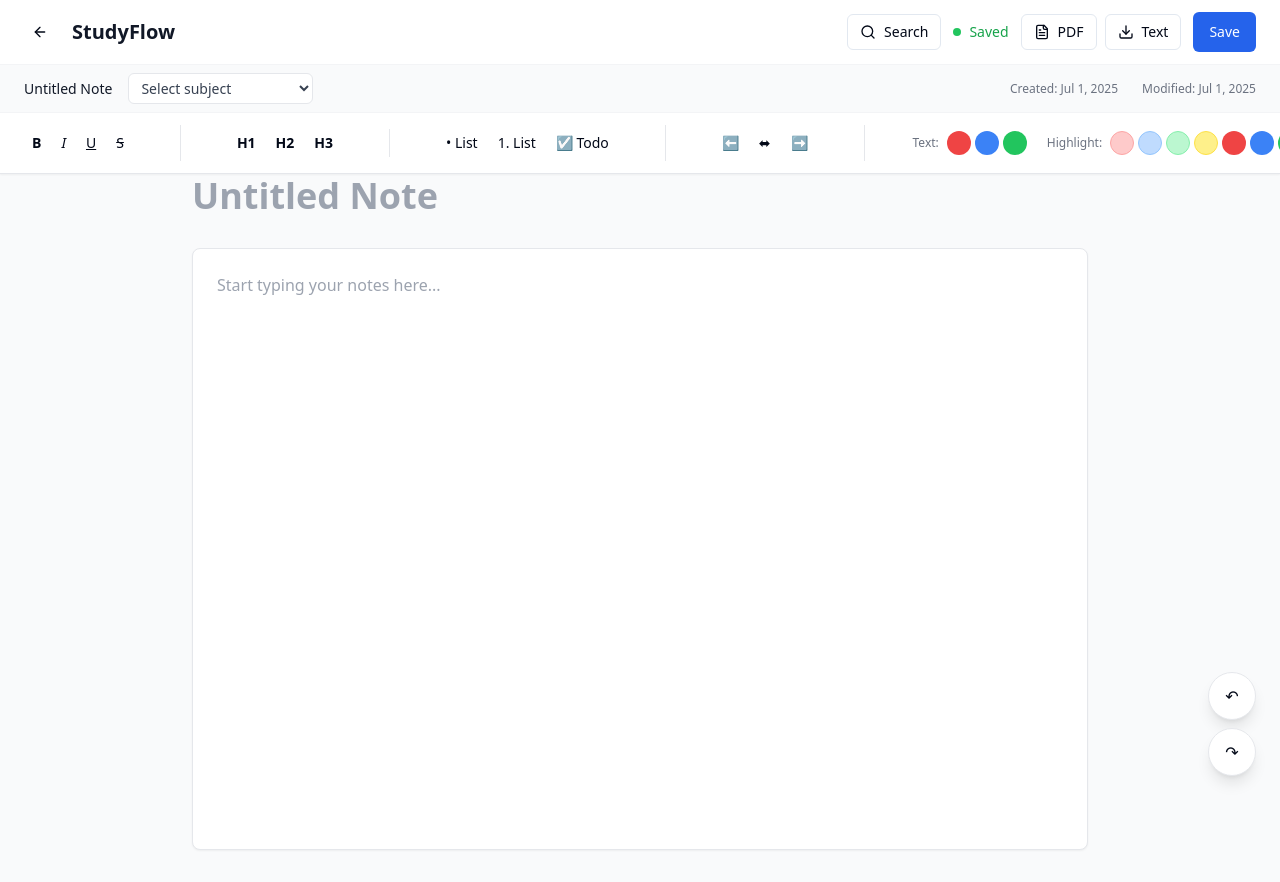
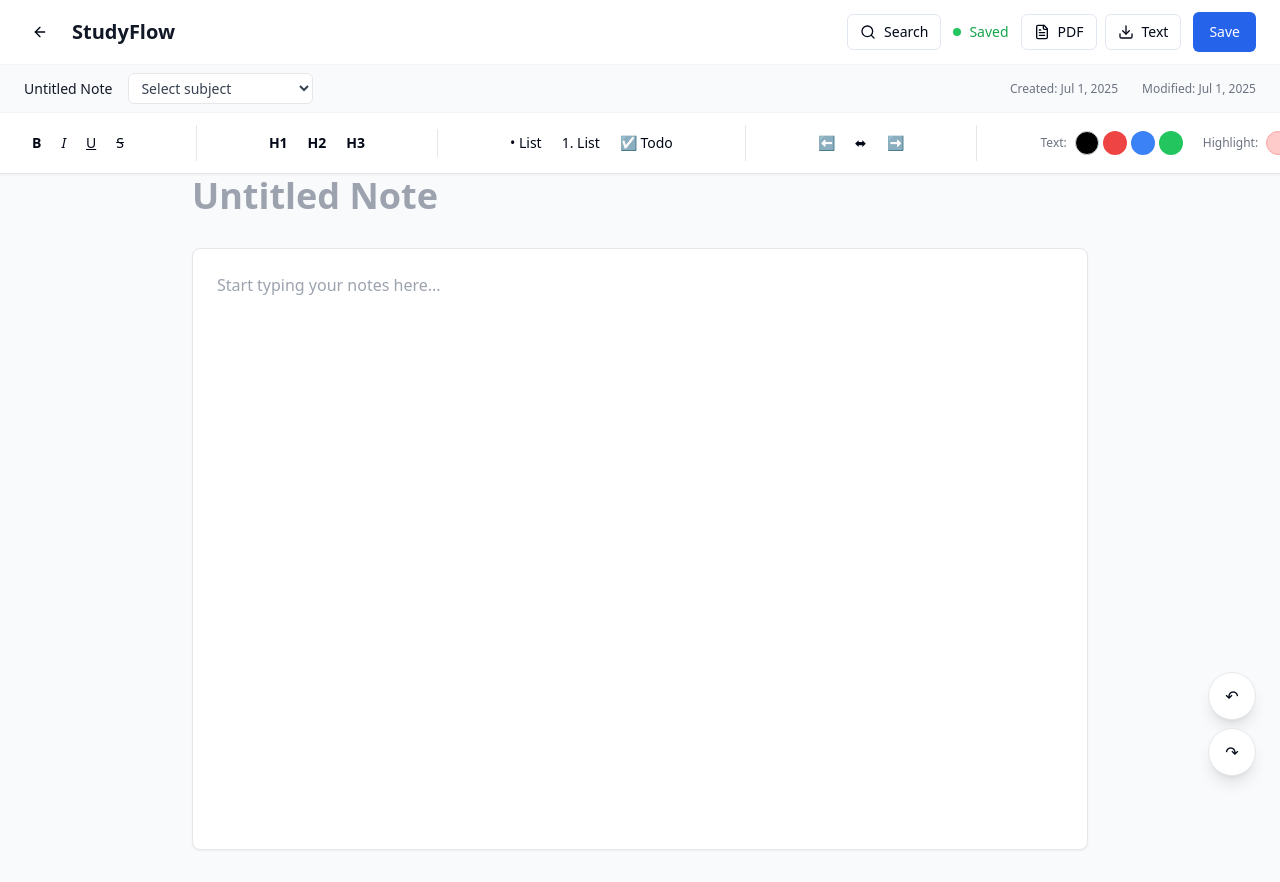
Before and after one commit to PhenyoKh/curious-dashboard-craft, a React (Vite) app: page /note in a window 1280 px wide. Built offline with nearby package versions, Linux system fonts and the light colour scheme.

Commit message:
Fix formatting toolbar highlights and colors
- Removed extra highlight colors, keeping only pastel options.
- Added black color option.
- Fixed highlight selection/unselection and visual feedback.

```diff
--- a/src/components/note/NoteFormattingToolbar.tsx
+++ b/src/components/note/NoteFormattingToolbar.tsx
@@ -13,35 +13,69 @@ const NoteFormattingToolbar: React.FC<NoteFormattingToolbarProps> = ({
   onFormatText,
   wordCount
 }) => {
+  const handleHighlightClick = (color: string) => {
+    // Check if the current selection already has this highlight color
+    const selection = window.getSelection();
+    if (selection && selection.rangeCount > 0) {
+      const range = selection.getRangeAt(0);
+      const parentElement = range.commonAncestorContainer.parentElement;
+
+      // If already highlighted with this color, remove the highlight
+      if (parentElement && parentElement.style.backgroundColor === color) {
+        onFormatText('hiliteColor', 'transparent');
+        return;
+      }
+    }
+
+    // Apply the highlight color
+    onFormatText('hiliteColor', color);
+  };
+
+  const isFormatActive = (command: string) => {
+    try {
+      return document.queryCommandState(command);
+    } catch {
+      return false;
+    }
+  };
+
   return (
     <div className="px-6 py-3 overflow-x-auto">
-      <div className="flex items-center gap-12 min-w-max">
+      <div className="flex items-center gap-16 min-w-max">
         {/* Group 1: Text Formatting */}
-        <div className="flex items-center gap-1 pr-12 border-r border-gray-200">
+        <div className="flex items-center gap-1 pr-16 border-r border-gray-200">
           <button
             onClick={() => onFormatText('bold')}
-            className="p-2 hover:bg-gray-100 rounded text-sm font-bold transition-colors"
+            className={`p-2 hover:bg-gray-100 rounded text-sm font-bold transition-colors ${
+              isFormatActive('bold') ? 'bg-blue-100 text-blue-700' : ''
+            }`}
             title="Bold (Ctrl+B)"
           >
             B
           </button>
           <button
             onClick={() => onFormatText('italic')}
-            className="p-2 hover:bg-gray-100 rounded text-sm italic transition-colors"
+            className={`p-2 hover:bg-gray-100 rounded text-sm italic transition-colors ${
+              isFormatActive('italic') ? 'bg-blue-100 text-blue-700' : ''
+            }`}
             title="Italic (Ctrl+I)"
           >
             I
           </button>
           <button
             onClick={() => onFormatText('underline')}
-            className="p-2 hover:bg-gray-100 rounded text-sm underline transition-colors"
+            className={`p-2 hover:bg-gray-100 rounded text-sm underline transition-colors ${
+              isFormatActive('underline') ? 'bg-blue-100 text-blue-700' : ''
+            }`}
             title="Underline (Ctrl+U)"
           >
             U
           </button>
           <button
             onClick={() => onFormatText('strikeThrough')}
-            className="p-2 hover:bg-gray-100 rounded text-sm line-through transition-colors"
+            className={`p-2 hover:bg-gray-100 rounded text-sm line-through transition-colors ${
+              isFormatActive('strikeThrough') ? 'bg-blue-100 text-blue-700' : ''
+            }`}
             title="Strikethrough"
           >
             S
@@ -49,7 +83,7 @@ const NoteFormattingToolbar: React.FC<NoteFormattingToolbarProps> = ({
         </div>
 
         {/* Group 2: Headings */}
-        <div className="flex items-center gap-1 pr-12 border-r border-gray-200">
+        <div className="flex items-center gap-1 pr-16 border-r border-gray-200">
           <button
             onClick={() => onFormatText('formatBlock', 'h1')}
             className="px-2 py-1 hover:bg-gray-100 rounded text-sm font-semibold transition-colors"
@@ -71,17 +105,21 @@ const NoteFormattingToolbar: React.FC<NoteFormattingToolbarProps> = ({
         </div>
 
         {/* Group 3: Lists */}
-        <div className="flex items-center gap-1 pr-12 border-r border-gray-200">
+        <div className="flex items-center gap-1 pr-16 border-r border-gray-200">
           <button
             onClick={() => onFormatText('insertUnorderedList')}
-            className="p-2 hover:bg-gray-100 rounded text-sm transition-colors"
+            className={`p-2 hover:bg-gray-100 rounded text-sm transition-colors ${
+              isFormatActive('insertUnorderedList') ? 'bg-blue-100 text-blue-700' : ''
+            }`}
             title="Bullet List"
           >
             • List
           </button>
           <button
             onClick={() => onFormatText('insertOrderedList')}
-            className="p-2 hover:bg-gray-100 rounded text-sm transition-colors"
+            className={`p-2 hover:bg-gray-100 rounded text-sm transition-colors ${
+              isFormatActive('insertOrderedList') ? 'bg-blue-100 text-blue-700' : ''
+            }`}
             title="Numbered List"
           >
             1. List
@@ -96,24 +134,30 @@ const NoteFormattingToolbar: React.FC<NoteFormattingToolbarProps> = ({
         </div>
 
         {/* Group 4: Alignment */}
-        <div className="flex items-center gap-1 pr-12 border-r border-gray-200">
+        <div className="flex items-center gap-1 pr-16 border-r border-gray-200">
           <button
             onClick={() => onFormatText('justifyLeft')}
-            className="p-2 hover:bg-gray-100 rounded text-sm transition-colors"
+            className={`p-2 hover:bg-gray-100 rounded text-sm transition-colors ${
+              isFormatActive('justifyLeft') ? 'bg-blue-100 text-blue-700' : ''
+            }`}
             title="Align Left"
           >
             ⬅
           </button>
           <button
             onClick={() => onFormatText('justifyCenter')}
-            className="p-2 hover:bg-gray-100 rounded text-sm transition-colors"
+            className={`p-2 hover:bg-gray-100 rounded text-sm transition-colors ${
+              isFormatActive('justifyCenter') ? 'bg-blue-100 text-blue-700' : ''
+            }`}
             title="Align Center"
           >
             ⬌
           </button>
           <button
             onClick={() => onFormatText('justifyRight')}
-            className="p-2 hover:bg-gray-100 rounded text-sm transition-colors"
+            className={`p-2 hover:bg-gray-100 rounded text-sm transition-colors ${
+              isFormatActive('justifyRight') ? 'bg-blue-100 text-blue-700' : ''
+            }`}
             title="Align Right"
           >
             ➡
@@ -121,9 +165,14 @@ const NoteFormattingToolbar: React.FC<NoteFormattingToolbarProps> = ({
         </div>
 
         {/* Group 5: Text Colors */}
-        <div className="flex items-center gap-2 pr-12 border-r border-gray-200">
+        <div className="flex items-center gap-2 pr-16 border-r border-gray-200">
           <div className="flex items-center gap-1">
             <span className="text-xs text-gray-500 mr-1">Text:</span>
+            <button
+              onClick={() => onFormatText('foreColor', '#000000')}
+              className="w-6 h-6 bg-black rounded-full hover:scale-110 transition-transform border border-gray-300"
+              title="Black Text"
+            ></button>
             <button
               onClick={() => onFormatText('foreColor', '#e74c3c')}
               className="w-6 h-6 bg-red-500 rounded-full hover:scale-110 transition-transform"
@@ -143,45 +192,30 @@ const NoteFormattingToolbar: React.FC<NoteFormattingToolbarProps> = ({
           <div className="flex items-center gap-1 ml-3">
             <span className="text-xs text-gray-500 mr-1">Highlight:</span>
             <button
-              onClick={() => onFormatText('hiliteColor', '#ffcdd2')}
+              onClick={() => handleHighlightClick('#ffcdd2')}
               className="w-6 h-6 bg-red-200 rounded-full hover:scale-110 transition-transform border border-red-300"
               title="Red Highlight"
             ></button>
             <button
-              onClick={() => onFormatText('hiliteColor', '#bbdefb')}
+              onClick={() => handleHighlightClick('#bbdefb')}
               className="w-6 h-6 bg-blue-200 rounded-full hover:scale-110 transition-transform border border-blue-300"
               title="Blue Highlight"
             ></button>
             <button
-              onClick={() => onFormatText('hiliteColor', '#c8e6c9')}
+              onClick={() => handleHighlightClick('#c8e6c9')}
               className="w-6 h-6 bg-green-200 rounded-full hover:scale-110 transition-transform border border-green-300"
               title="Green Highlight"
             ></button>
             <button
-              onClick={() => onFormatText('hiliteColor', '#fff9c4')}
+              onClick={() => handleHighlightClick('#fff9c4')}
               className="w-6 h-6 bg-yellow-200 rounded-full hover:scale-110 transition-transform border border-yellow-300"
               title="Yellow Highlight"
-            ></button>
-            <button
-              onClick={() => onFormatText('hiliteColor', '#e74c3c')}
-              className="w-6 h-6 bg-red-500 rounded-full hover:scale-110 transition-transform"
-              title="Red Highlight"
-            ></button>
-            <button
-              onClick={() => onFormatText('hiliteColor', '#3498db')}
-              className="w-6 h-6 bg-blue-500 rounded-full hover:scale-110 transition-transform"
-              title="Blue Highlight"
-            ></button>
-            <button
-              onClick={() => onFormatText('hiliteColor', '#27ae60')}
-              className="w-6 h-6 bg-green-500 rounded-full hover:scale-110 transition-transform"
-              title="Green Highlight"
             ></button>
           </div>
         </div>
 
         {/* Group 6: Insert Elements */}
-        <div className="flex items-center gap-1 pr-12 border-r border-gray-200">
+        <div className="flex items-center gap-1 pr-16 border-r border-gray-200">
           <button
             className="p-2 hover:bg-gray-100 rounded text-sm transition-colors"
             title="Insert Image"
```
